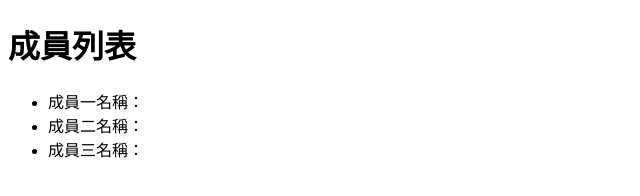
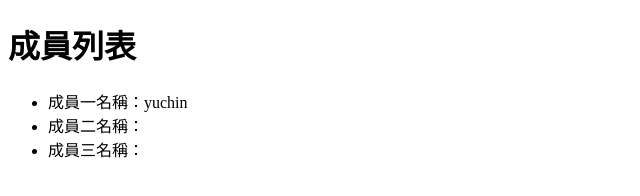
Before and after one commit to TSFMAKKO/task4, a plain HTML site: page index.html in a window 1280 px wide. Shown: the full height of the page, 0-640 px from the left. Drawn offline with Linux system fonts and the light colour scheme.

Commit message:
新增成員1

```diff
--- a/index.html
+++ b/index.html
@@ -8,7 +8,7 @@
 <body>
     <h1>成員列表</h1>
     <ul>
-        <li>成員一名稱：</li>
+        <li>成員一名稱：yuchin</li>
         <li>成員二名稱：</li>
         <li>成員三名稱：</li>
     </ul>
```
